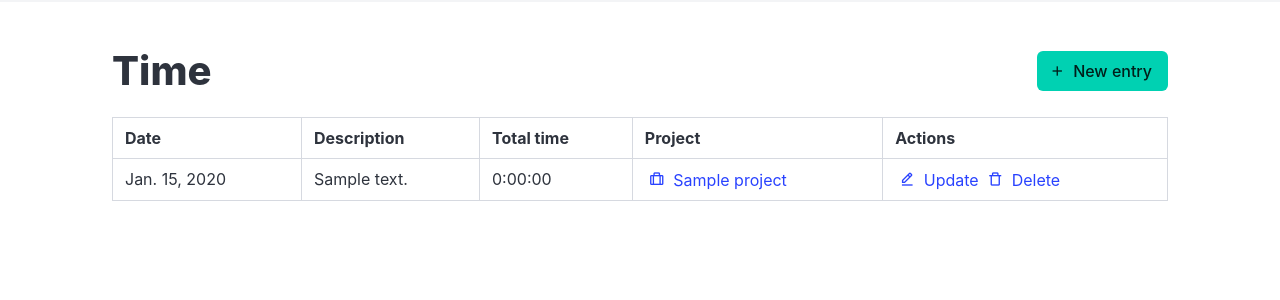
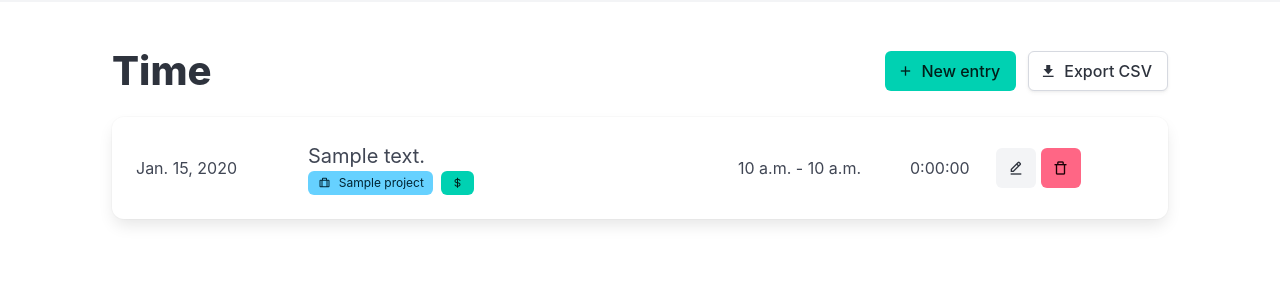
Before and after one commit to mdnkv/trackedly, a Django app: page /entries/list/ in a window 1280 px wide. Shown: the part 52-352 px from the top of the page. Run offline with Django 5.2, Linux system fonts and the light colour scheme; a user stored in the database is signed in; tables that the repository leaves empty hold one stand-in row (values such as "Sample post"); some libraries are stand-ins or nearby versions.

Commit message:
Entries app features

```diff
--- /dev/null
+++ b/entries/templates/entries/components/entry_card.html
@@ -0,0 +1,54 @@
+{% load i18n %}
+{% load entriestags %}
+
+<div class="card">
+    <div class="card-content">
+        <div class="columns is-vcentered">
+            <div class="column is-2">
+                <p>{{ entry.start_date }}</p>
+            </div>
+            <div class="column">
+                <p class="is-size-5">
+                    <span>{{ entry.description }}</span>
+                    {% if entry.project %}
+                        <soan class="tags">
+                        <a href="{% url 'entries:entries_list_view' %}?project_id={{ entry.project.pk }}" class="tag is-info">
+                            <span class="icon">
+                                <i class="bx bx-briefcase-alt"></i>
+                            </span>
+                            <span>
+                                {{ entry.project }}
+                            </span>
+                        </a>
+                        {% if entry.project.is_billable %}
+                            <span class="tag is-primary">
+                                <span class="icon">
+                                    <i class="bx bx-dollar"></i>
+                                </span>
+                            </span>
+                        {% endif %}
+                        </soan>
+                    {% endif %}
+                </p>
+            </div>
+            <div class="column is-2">
+                {{ entry.start_time }} - {{ entry.finish_time }}
+            </div>
+            <div class="column is-1">
+                {{ entry|get_entry_duration }}
+            </div>
+            <div class="column is-2 buttons">
+                <a href="{% url 'entries:entry_update_view' entry.pk %}" class="button is-light">
+                    <span class="icon">
+                        <i class="bx bx-edit-alt"></i>
+                    </span>
+                </a>
+                <a href="{% url 'entries:entry_delete_view' entry.pk %}" class="button is-danger">
+                    <span class="icon">
+                        <i class="bx bx-trash-alt"></i>
+                    </span>
+                </a>
+            </div>
+        </div>
+    </div>
+</div>
--- a/entries/templates/entries/entries_list_view.html
+++ /dev/null
@@ -1,124 +0,0 @@
-{% extends 'index.html' %}
-
-{% load i18n %}
-{% load entriestags %}
-
-{% block main %}
-
-<!-- Header -->
-<div class="block">
-    <div class="level">
-
-        <div class="level-left">
-            <div class="level-item">
-                <p class="title is-2">
-                    {% translate 'Time' %}
-                </p>
-            </div>
-        </div>
-
-        <div class="level-right">
-            <div class="level-item buttons">
-                <a href="{% url 'entries:entry_create_view' %}" class="button is-primary">
-                    <span class="icon">
-                        <i class="bx bx-plus"></i>
-                    </span>
-                    <span>
-                        {% translate 'New entry' %}
-                    </span>
-                </a>
-            </div>
-        </div>
-    </div>
-</div>
-
-{% if selected_project %}
-    <div class="block">
-        <span class="tag is-medium is-info is-rounded">
-            <span>{% translate 'Filter by project' %}: </span>
-            <span> {{ selected_project }}</span>
-            <a href="{% url 'entries:entries_list_view' %}" class="delete"></a>
-        </span>
-    </div>
-{% endif %}
-
-<!-- Table -->
-<div class="block">
-    <div class="table-container">
-        <table class="table is-fullwidth is-bordered is-hoverable">
-
-            <thead>
-                <tr>
-                    <th>
-                        {% translate 'Date' %}
-                    </th>
-                    <th>
-                        {% translate 'Description' %}
-                    </th>
-                    <th>
-                        {% translate 'Total time' %}
-                    </th>
-                    <th>
-                        {% translate 'Project' %}
-                    </th>
-                    <th>
-                        {% translate 'Actions' %}
-                    </th>
-                </tr>
-            </thead>
-            <tbody>
-                {% for entry in entries %}
-                <tr>
-                    <td>{{entry.start_date}}</td>
-                    <td>{{entry.description}}</td>
-                    <td>{{ entry|get_entry_duration }}</td>
-                    <td>
-                        {% if entry.project %}
-                            <a href="{% url 'entries:entries_list_view' %}?project_id={{ entry.project.pk }}">
-                                <span class="icon">
-                                    <i class="bx bx-briefcase-alt"></i>
-                                </span>
-                                <span>{{ entry.project }}</span>
-                            </a>
-                        {% else %}
-                        <span class="has-text-warning">
-                            {% translate 'No project' %}
-                        </span>
-                        {% endif %}
-                    </td>
-
-                    <td>
-                        <a href="{% url 'entries:entry_update_view' entry.pk %}">
-                            <span class="icon">
-                                <i class="bx bx-edit-alt"></i>
-                            </span>
-                            <span>{% translate 'Update' %} </span>
-                        </a>
-                        <a href="{% url 'entries:entry_delete_view' entry.pk %}">
-                            <span class="icon">
-                                <i class="bx bx-trash-alt"></i>
-                            </span>
-                            <span>{% translate 'Delete' %}</span>
-                        </a>
-                    </td>
-
-                </tr>
-                {% empty %}
-                    <div class="notification is-warning">
-                        <p class="is-size-5">
-                            {% translate 'You do not have any time entries yet' %}
-                        </p>
-                        <a href="{% url 'entries:entry_create_view' %}">
-                            {% translate 'Create a time entry' %}
-                        </a>
-                    </div>
-                {% endfor %}
-            </tbody>
-        </table>
-    </div>
-</div>
-
-
-<!-- Pagination -->
-
-{% endblock main %}
--- /dev/null
+++ b/entries/templates/entries/views/entries_list_view.html
@@ -0,0 +1,86 @@
+{% extends 'index.html' %}
+
+{% load i18n %}
+{% load entriestags %}
+
+{% block main %}
+
+<!-- Header -->
+<div class="block">
+    <div class="level">
+
+        <div class="level-left">
+            <div class="level-item">
+                <p class="title is-2">
+                    {% translate 'Time' %}
+                </p>
+            </div>
+        </div>
+
+        <div class="level-right">
+            <div class="level-item buttons">
+                <a href="{% url 'entries:entry_create_view' %}" class="button is-primary">
+                    <span class="icon">
+                        <i class="bx bx-plus"></i>
+                    </span>
+                    <span>
+                        {% translate 'New entry' %}
+                    </span>
+                </a>
+                <a href="{% url 'entries:entries_to_csv_view' %}" class="button">
+                    <span class="icon">
+                        <i class="bx bxs-download"></i>
+                    </span>
+                    <span>
+                        {% translate 'Export CSV' %}
+                    </span>
+                </a>
+            </div>
+        </div>
+    </div>
+</div>
+
+{% if selected_project %}
+    <div class="block">
+        <span class="tag is-medium is-info is-rounded">
+            <span>{% translate 'Filter by project' %}: </span>
+            <span> {{ selected_project }}</span>
+            <a href="{% url 'entries:entries_list_view' %}" class="delete"></a>
+        </span>
+    </div>
+{% endif %}
+
+{% for entry in page_obj %}
+    {% include 'entries/components/entry_card.html' %}
+{% empty %}
+    <div class="notification is-warning">
+        <p>{% translate 'You do not have any time entries yet' %}</p>
+        <a href="{% url 'entries:entry_create_view' %}">
+            {% translate 'Create an entry' %}
+        </a>
+    </div>
+{% endfor %}
+
+
+<!-- Pagination -->
+<div class="block">
+    <nav class="pagination">
+        {% if page_obj.has_previous %}
+        <a href="?page={{ page_obj.previous_page_number }}" class="pagination-previous">
+            <span class="icon">
+                <i class="bx bx-left-arrow"></i>
+            </span>
+        </a>
+        {% endif %}
+
+        {% if page_obj.has_next %}
+        <a href="?page={{ page_obj.next_page_number }}" class="pagination-next">
+            <span class="icon">
+                <i class="bx bx-right-arrow"></i>
+            </span>
+        </a>
+        {% endif %}
+    </nav>
+</div>
+
+{% endblock main %}
--- a/entries/urls.py
+++ b/entries/urls.py
@@ -9,4 +9,5 @@ urlpatterns = [
     path('update/<uuid:pk>/', views.EntryUpdateView.as_view(), name='entry_update_view'),
     path('delete/<uuid:pk>/', views.EntryDeleteView.as_view(), name='entry_delete_view'),
     path('list/', views.EntriesListView.as_view(), name='entries_list_view'),
+    path('export/csv', views.entries_to_csv_view, name='entries_to_csv_view')
 ]
--- a/entries/utils.py
+++ b/entries/utils.py
@@ -1,7 +1,20 @@
-from datetime import datetime
+from datetime import datetime, timedelta
 
 
 def map_entry_as_duration(entry):
     start_date_time = datetime.combine(entry.start_date, entry.start_time)
     finish_date_time = datetime.combine(entry.finish_date, entry.finish_time)
     return finish_date_time - start_date_time
+
+
+def get_total_duration(entries):
+    entries_durations = list(map(lambda entry: map_entry_as_duration(entry), entries))
+    total = timedelta()
+    for e in entries_durations:
+        total += e
+    return total
+
+
+def get_total_duration_as_hours(entries):
+    raw_duration = get_total_duration(entries)
+    return int(raw_duration.total_seconds() / 3600)
--- a/entries/views.py
+++ b/entries/views.py
@@ -1,6 +1,10 @@
 from django.views import generic
 from django.contrib.auth.mixins import LoginRequiredMixin
+from django.contrib.auth.decorators import login_required
 from django.urls import reverse_lazy
+from django.http import request
+
+from djqscsv import render_to_csv_response
 
 from entries.models import Entry
 from entries.forms import EntryForm
@@ -9,7 +13,7 @@ from projects.models import Project
 
 class EntryCreateView(LoginRequiredMixin, generic.CreateView):
     form_class = EntryForm
-    template_name = 'entries/entry_create_view.html'
+    template_name = 'entries/views/entry_create_view.html'
     success_url = reverse_lazy('entries:entries_list_view')
 
     def form_valid(self, form):
@@ -21,12 +25,17 @@ class EntryCreateView(LoginRequiredMixin, generic.CreateView):
     def get_form_kwargs(self):
         kwargs = super(EntryCreateView, self).get_form_kwargs()
         kwargs['user'] = self.request.user
+        if self.request.GET.get('project_id', None):
+            project_id = self.request.GET.get('project_id')
+            project = Project.objects.filter(pk=project_id, owner=self.request.user).first()
+            if project:
+                kwargs['project'] = project
         return kwargs
 
 
 class EntryUpdateView(LoginRequiredMixin, generic.UpdateView):
     form_class = EntryForm
-    template_name = 'entries/entry_update_view.html'
+    template_name = 'entries/views/entry_update_view.html'
     success_url = reverse_lazy('entries:entries_list_view')
     context_object_name = 'entry'
 
@@ -40,7 +49,7 @@ class EntryUpdateView(LoginRequiredMixin, generic.UpdateView):
 
 
 class EntryDeleteView(LoginRequiredMixin, generic.DeleteView):
-    template_name = 'entries/entry_delete_view.html'
+    template_name = 'entries/views/entry_delete_view.html'
     success_url = reverse_lazy('entries:entries_list_view')
     context_object_name = 'entry'
 
@@ -49,8 +58,9 @@ class EntryDeleteView(LoginRequiredMixin, generic.DeleteView):
 
 
 class EntriesListView(LoginRequiredMixin, generic.ListView):
-    template_name = 'entries/entries_list_view.html'
+    template_name = 'entries/views/entries_list_view.html'
     context_object_name = 'entries'
+    paginate_by = 20
 
     def get_context_data(self, **kwargs):
         context = super(EntriesListView, self).get_context_data(**kwargs)
@@ -68,3 +78,8 @@ class EntriesListView(LoginRequiredMixin, generic.ListView):
             if project:
                 return Entry.objects.filter(project=project)
         return Entry.objects.filter(owner=self.request.user)
+
+@login_required()
+def entries_to_csv_view(request):
+    entries = Entry.objects.filter(owner=request.user)
+    return render_to_csv_response(entries)
--- a/pyproject.toml
+++ b/pyproject.toml
@@ -15,6 +15,7 @@ faker = "^24.2.0"
 psycopg2-binary = "^2.9.9"
 gunicorn = "^21.2.0"
 whitenoise = "^6.6.0"
+django-queryset-csv = "^1.1.0"
 
 
 [build-system]
```
Also changed, not shown: entries/forms.py (+15 -2 lines), entries/templates/entries/views/entry_create_view.html (renamed from entries/templates/entries/entry_create_view.html, +16 -1 lines), entries/templates/entries/views/entry_update_view.html (renamed from entries/templates/entries/entry_update_view.html, +16 -1 lines), entries/tests/test_forms.py (added, +74 -0 lines), entries/tests/test_utils.py (added, +99 -0 lines), entries/tests/test_views.py (+46 -13 lines), entries/templates/entries/views/entry_delete_view.html (renamed from entries/templates/entries/entry_delete_view.html), 1 other file.
